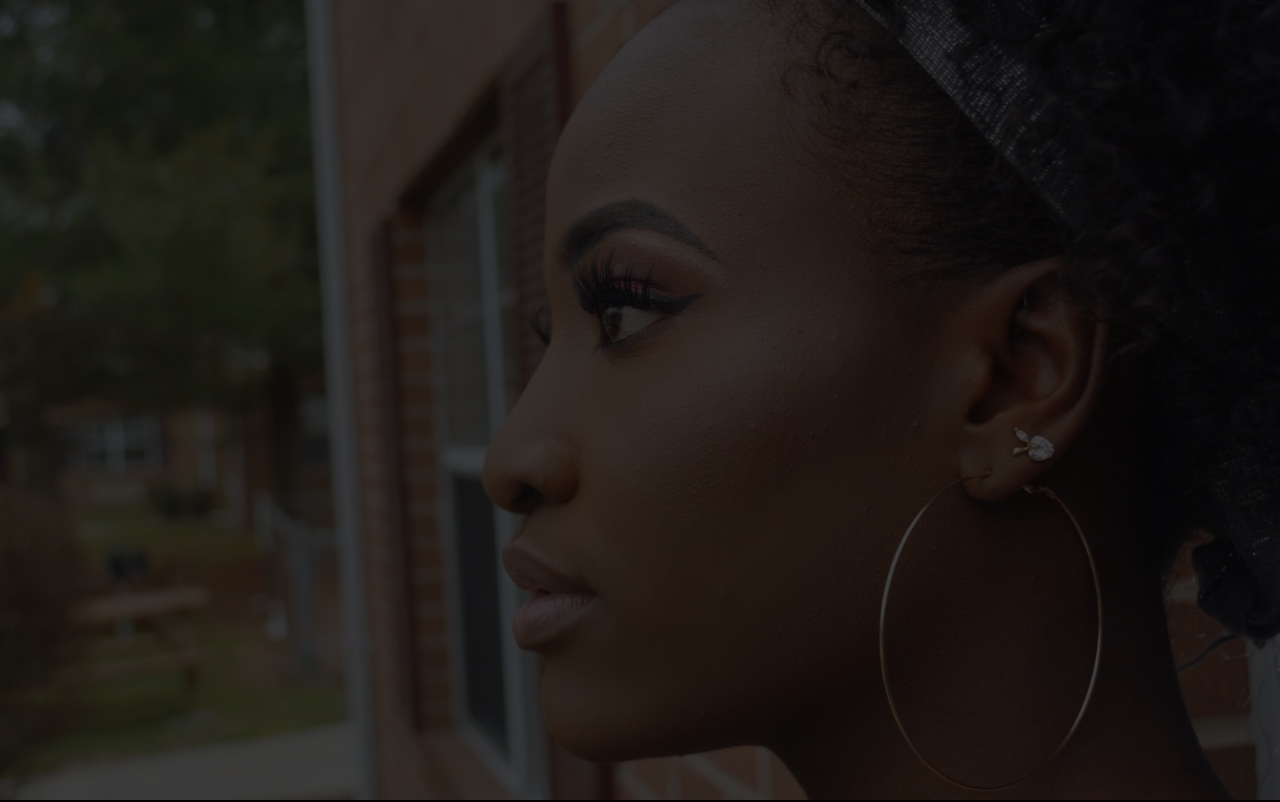
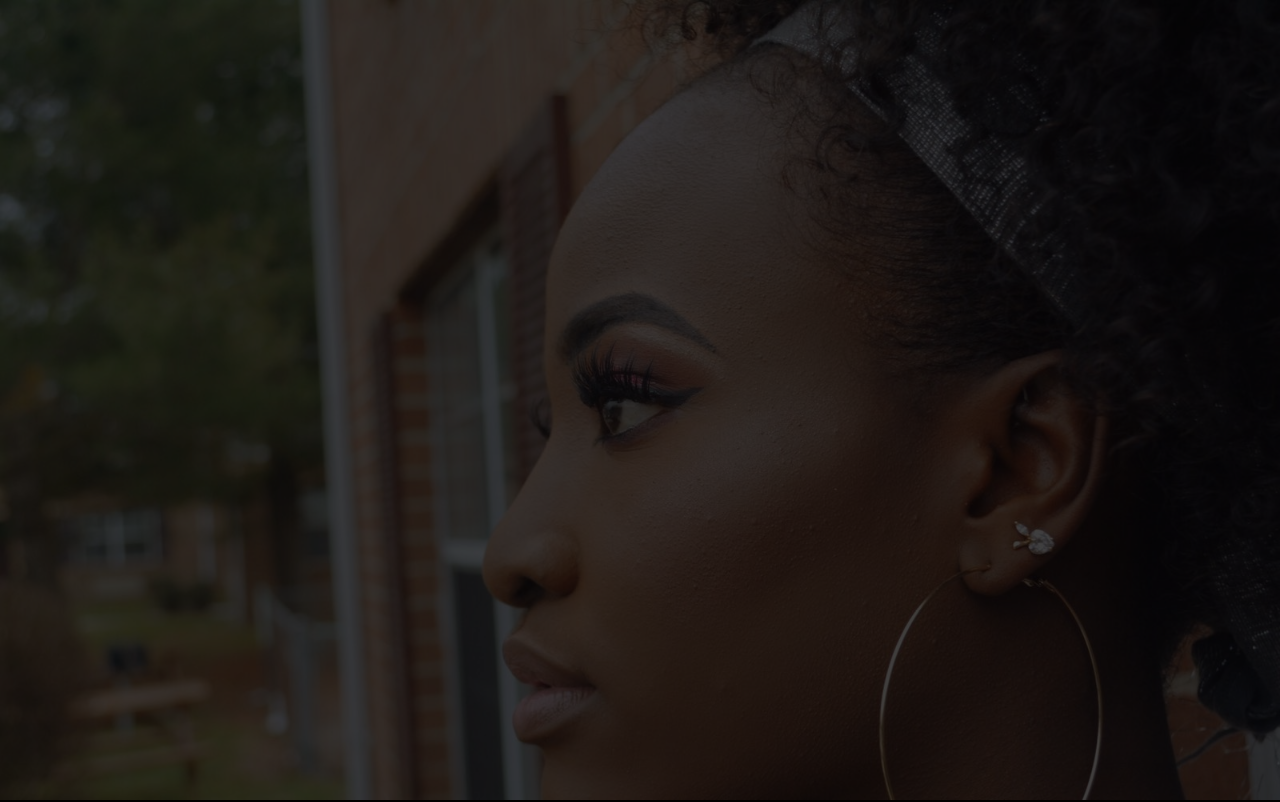
Before and after one commit to cenwachukwu/portfolio, a React (Create React App) app: page / in a window 1280 px wide. Shown: the top 802 px of the page. Built offline with nearby package versions, Linux system fonts and the light colour scheme; a web font is replaced by a local one.

Commit message:
maker the header responsive

```diff
--- a/src/Home/Home.css
+++ b/src/Home/Home.css
@@ -22,8 +22,8 @@ header{
 
 .fixedHeader:before {
     content: ' ';
-    background: url('../images/backupheader.JPG') no-repeat center center/cover;
-    background-size: contain/cover;
+    background: url('../images/backupheader.JPG');
+    background-size: cover;
     background-attachment: fixed;
     position: absolute;
     top: 0;
```
